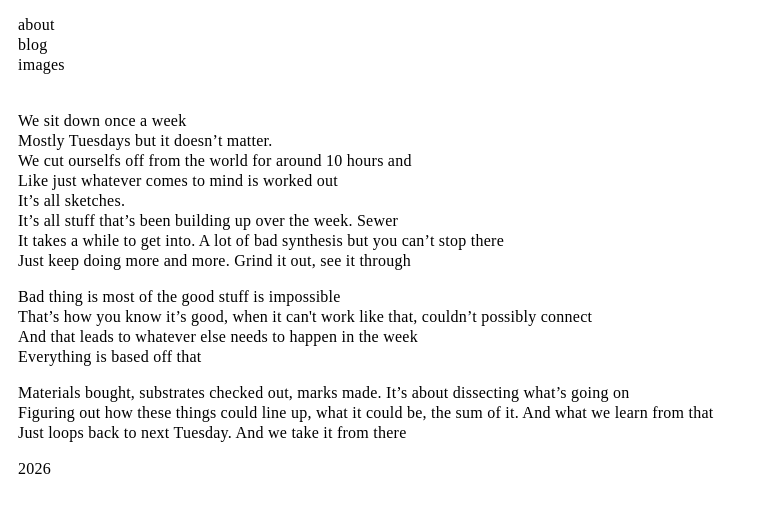
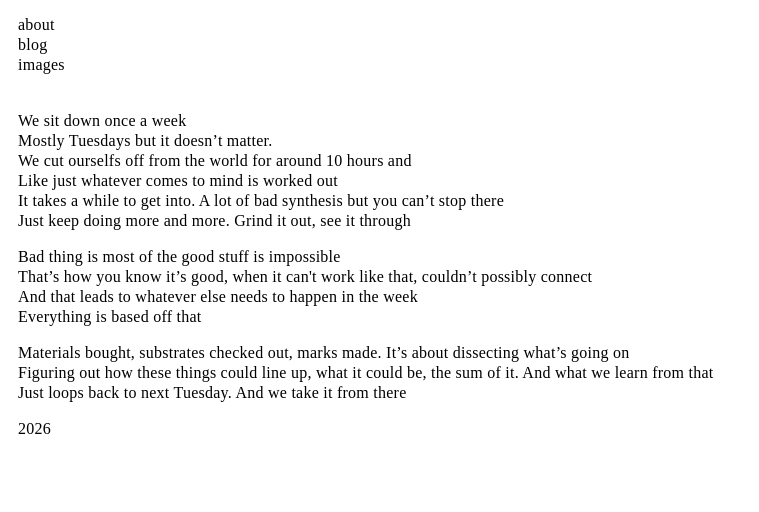
Before and after one commit to three-bedroom-apartment/TBA, an Eleventy site: page src/blog/post-2.md in a window 1280 px wide. Shown: the part 360-872 px from the top of the page, without its empty margins (0-759 px from the left). After the commit the page ends 833 px from the top, so only its background shows below. Built offline with nearby package versions, Linux system fonts and the light colour scheme; Eleventy itself is replaced by a stand-in of ours; files that its build step writes are made by us from their sources.

Commit message:
Update post-2.md

```diff
--- a/src/blog/post-2.md
+++ b/src/blog/post-2.md
@@ -9,8 +9,6 @@ We sit down once a week
 Mostly Tuesdays but it doesn’t matter.
 We cut ourselfs off from the world for around 10 hours and
 Like just whatever comes to mind is worked out
-It’s all sketches.
-It’s all stuff that’s been building up over the week. Sewer
 It takes a while to get into. A lot of bad synthesis but you can’t stop there
 Just keep doing more and more. Grind it out, see it through
 
```
